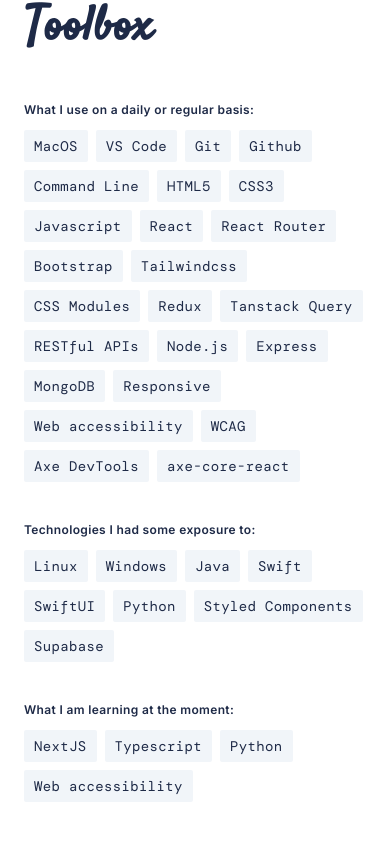
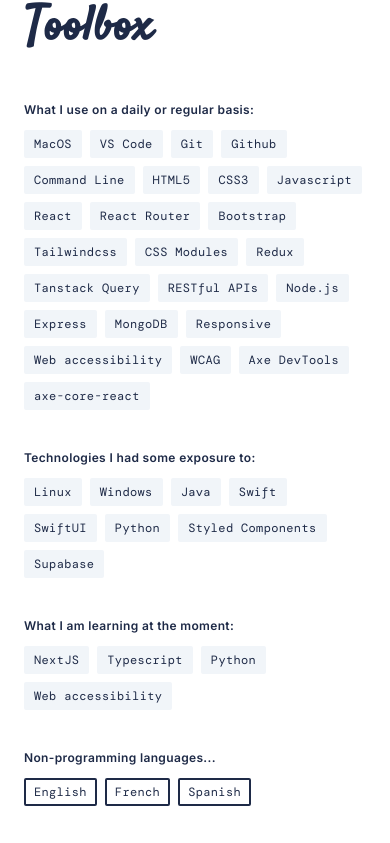
Before and after one commit to alicefrsr/react-tw-portfolio, a React (Vite) app: page / in a window 390 px wide. Shown: the part 4235-5078 px from the top of the page. Built offline with nearby package versions, Linux system fonts and the light colour scheme; a web font is replaced by a local one.

Commit message:
responsive: smaller skills

```diff
--- a/src/components/Navbar.jsx
+++ b/src/components/Navbar.jsx
@@ -77,7 +77,12 @@
         {/* Socials icons */}
         <ul className='flex gap-4 border-r-2 border-current px-4'>
           <li className=''>
-            <a href='/' className='link'>
+            <a
+              href='https://www.linkedin.com/in/annemonnehay/'
+              target='_blank'
+              rel='noreferrer'
+              className='link'
+            >
               <IoLogoLinkedin size={30} />
             </a>
           </li>
@@ -86,7 +91,7 @@
               href='https://github.com/alicefrsr'
               target='_blank'
               rel='noreferrer'
-              className=' icon-link'
+              className='icon-link'
             >
               <IoLogoGithub size={28} />
             </a>
--- a/src/index.css
+++ b/src/index.css
@@ -112,15 +112,15 @@
 }
 
 .tech-full {
-  @apply border-2 border-slate-100 bg-slate-100 rounded-sm px-2 py-1 font-dm text-sm sm:text-base dark:bg-blueDarkest dark:border-blueDarkest;
+  @apply border-2 border-slate-100 bg-slate-100 rounded-sm px-2 py-1 font-dm text-xs sm:text-base dark:bg-blueDarkest dark:border-blueDarkest;
 }
 
 .tech-outline {
-  @apply border-2 border-slate-200 rounded-sm px-2 py-1 font-dm  dark:border-blueDarkest;
+  @apply border-2 border-slate-200 rounded-sm px-2 py-1 font-dm text-xs sm:text-base dark:border-blueDarkest;
 }
 
 .lang-outline {
-  @apply border-2 border-blueDark dark:border-slate-200 rounded-sm px-2 py-1 font-dm;
+  @apply border-2 border-blueDark dark:border-slate-200 rounded-sm px-2 py-1 font-dm text-xs sm:text-base;
 }
 
 .active-modal {
```
